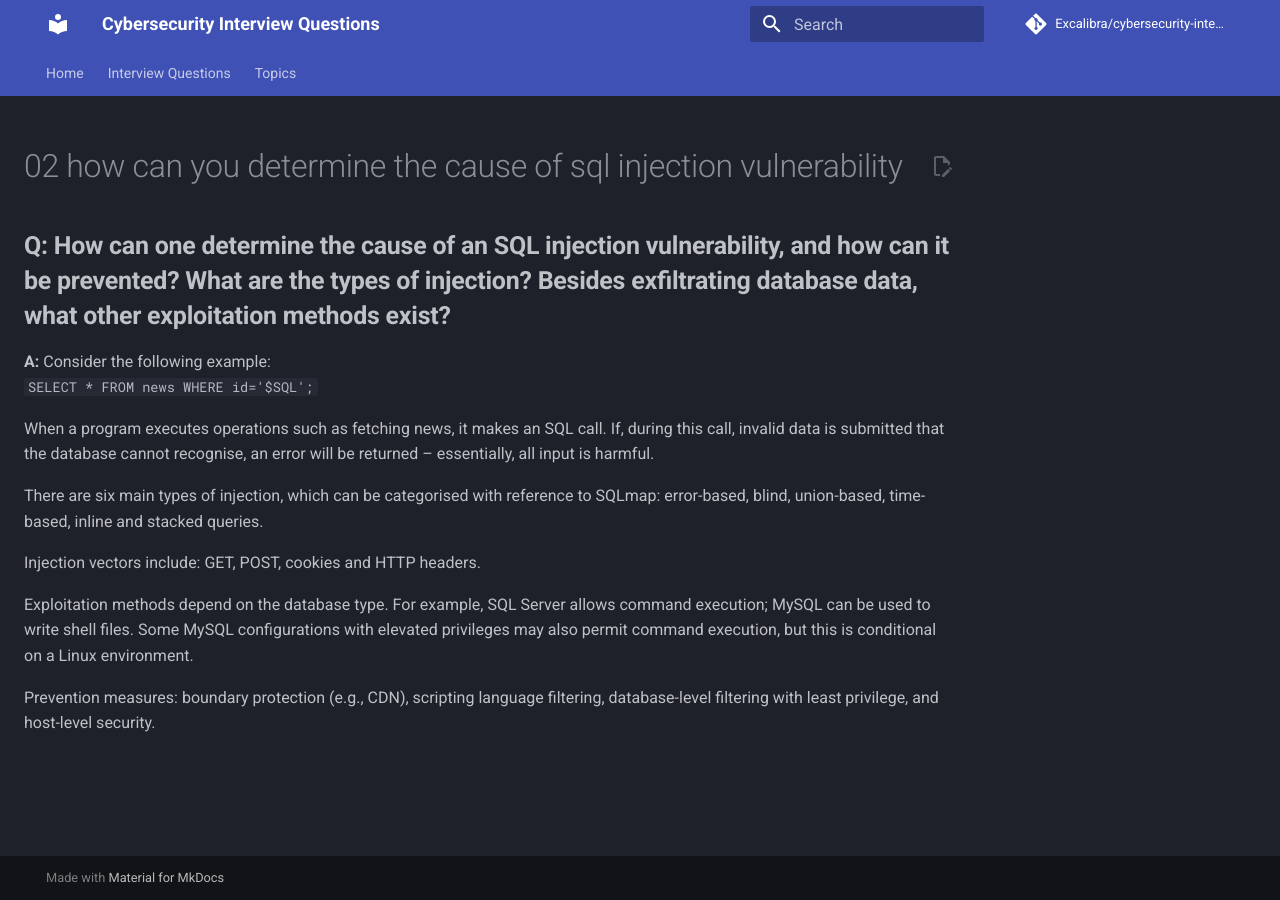
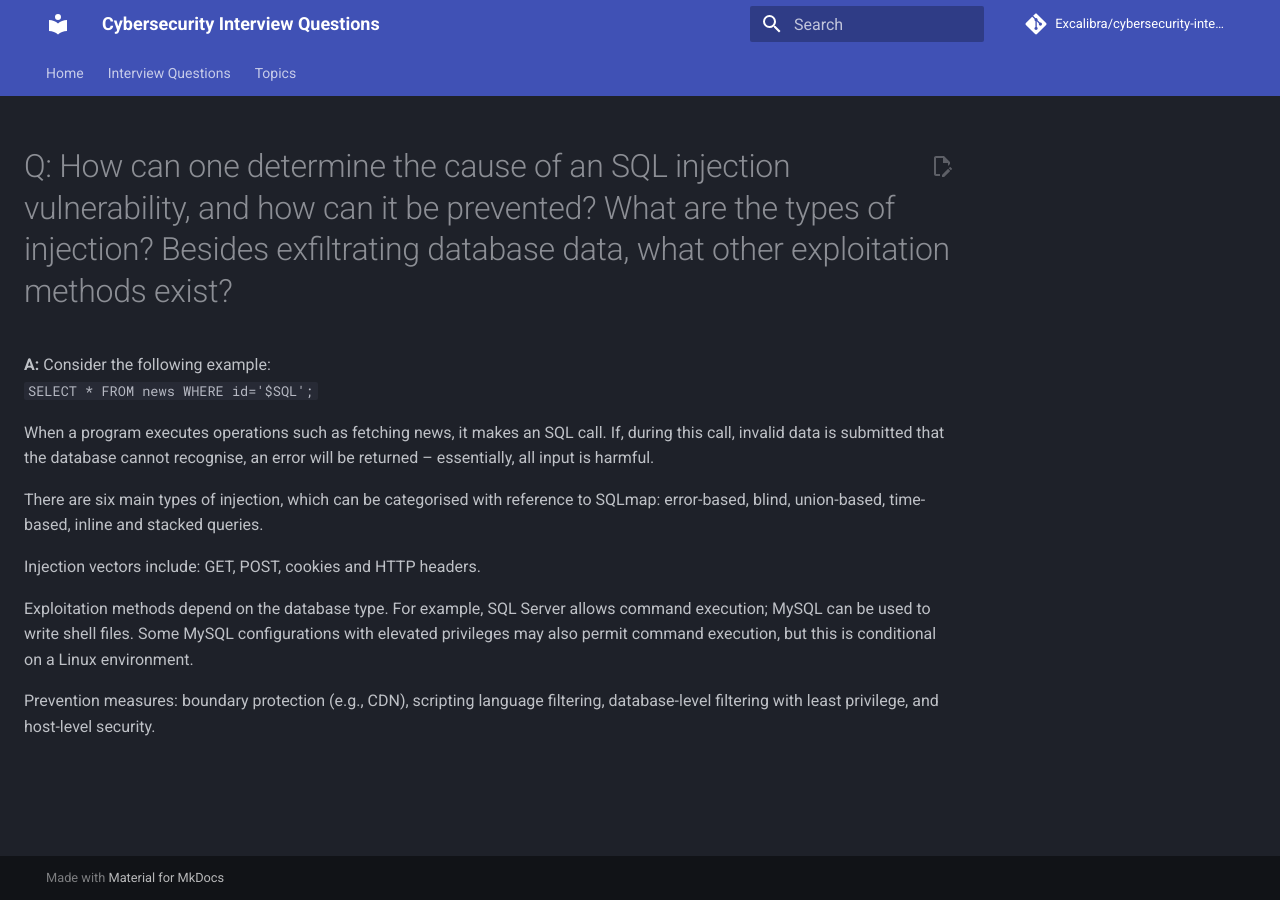
Before and after one commit to Excalibra/cybersecurity-interview-questions, an MkDocs documentation site: the page built from docs/questions/red-team-interview-experience/02-how-can-you-determine-the-cause-of-sql-injection-vulnerability.md, in a window 1280 px wide. Built offline with MkDocs 1.6.1 and Material for MkDocs 9.7.7, drawn with Linux system fonts in a browser that asks for light colours; comment, search, counter and statistics services are not loaded.

Commit message:
Update 02-how-can-you-determine-the-cause-of-sql-injection-vulnerability.md

```diff
--- a/docs/questions/red-team-interview-experience/02-how-can-you-determine-the-cause-of-sql-injection-vulnerability.md
+++ b/docs/questions/red-team-interview-experience/02-how-can-you-determine-the-cause-of-sql-injection-vulnerability.md
@@ -1,4 +1,4 @@
-## **Q: How can one determine the cause of an SQL injection vulnerability, and how can it be prevented? What are the types of injection? Besides exfiltrating database data, what other exploitation methods exist?**
+# Q: How can one determine the cause of an SQL injection vulnerability, and how can it be prevented? What are the types of injection? Besides exfiltrating database data, what other exploitation methods exist?
 
 **A:** Consider the following example:
 `SELECT * FROM news WHERE id='$SQL';`
```
